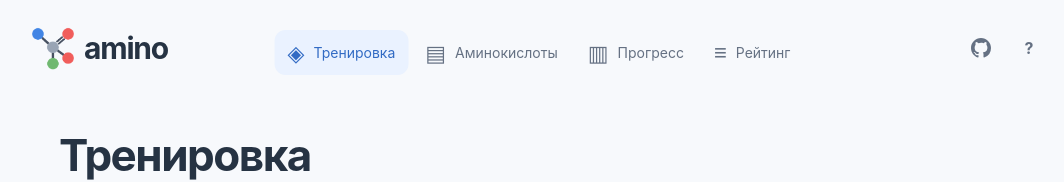
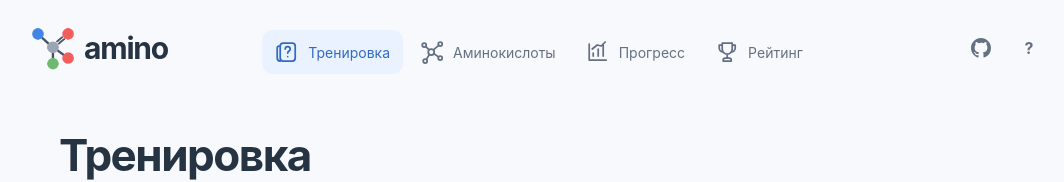
Before and after one commit to EraCat/amino, a website: page index.html in a window 1280 px wide. Shown: the top 182 px of the page, without its empty margins (101-1165 px from the left). Drawn offline with Linux system fonts and the light colour scheme; no server answers.

Commit message:
Replace navigation symbols with approved SVG icons

```diff
--- a/brand.css
+++ b/brand.css
@@ -24,3 +24,7 @@
 @media(min-width:701px) and (max-width:900px){.brand{font-size:26px;gap:5px}.brand-mark{width:40px;height:40px}.bottom-nav button{padding:9px 10px}}
 @media(max-width:700px){.topbar{padding:12px 18px}.brand{font-size:29px;gap:5px}.brand-mark{width:44px;height:44px}.bottom-nav{background:#ffffffed;border-top:1px solid var(--line);border-radius:18px 18px 0 0;box-shadow:0 -4px 22px #26334308;backdrop-filter:blur(12px)}.bottom-nav button.active{background:var(--select-bg);color:var(--select)}}
 @media(prefers-reduced-motion:reduce){.bottom-nav button{transition:none}}
+
+/* Navigation icons approved in the preview. */
+.nav-icon{display:block;width:24px;height:24px;flex-shrink:0;fill:none;stroke:currentColor;stroke-width:1.75;stroke-linecap:round;stroke-linejoin:round}
+@media(min-width:701px) and (max-width:1050px){.topbar{margin-bottom:64px}body>nav.bottom-nav{top:92px;left:50%;right:auto;transform:translateX(-50%)}.bottom-nav button{padding:9px 12px;gap:8px}}
--- a/index.html
+++ b/index.html
@@ -10,6 +10,6 @@
 <body>
 <header class="topbar"><a class="brand" href="#" aria-label="Амино, главная"><img class="brand-mark" src="assets/molecule-mark.png" width="48" height="48" alt=""><span class="brand-name">amino</span></a><div class="header-actions"><a class="github-link" href="https://github.com/EraCat/amino" target="_blank" rel="noopener noreferrer" aria-label="Исходный код на GitHub" title="Исходный код на GitHub"><svg viewBox="0 0 16 16" width="20" height="20" fill="currentColor" aria-hidden="true" focusable="false"><path d="M8 0C3.58 0 0 3.58 0 8c0 3.54 2.29 6.53 5.47 7.59.4.07.55-.17.55-.38 0-.19-.01-.82-.01-1.49-2.01.37-2.53-.49-2.69-.94-.09-.23-.48-.94-.82-1.13-.28-.15-.68-.52-.01-.53.63-.01 1.08.58 1.23.82.72 1.21 1.87.87 2.33.66.07-.52.28-.87.51-1.07-1.78-.2-3.64-.89-3.64-3.95 0-.87.31-1.59.82-2.15-.08-.2-.36-1.02.08-2.12 0 0 .67-.21 2.2.82a7.65 7.65 0 0 1 2-.27c.68 0 1.36.09 2 .27 1.53-1.04 2.2-.82 2.2-.82.44 1.1.16 1.92.08 2.12.51.56.82 1.27.82 2.15 0 3.07-1.87 3.75-3.65 3.95.29.25.54.73.54 1.48 0 1.07-.01 1.93-.01 2.2 0 .21.15.46.55.38A8.013 8.013 0 0 0 16 8c0-4.42-3.58-8-8-8z"/></svg></a><button id="help" class="icon-button" aria-label="О данных и классификации">?</button></div></header>
 <main id="app"></main>
-<nav class="bottom-nav" aria-label="Разделы"><button data-view="train" class="active"><span>◈</span>Тренировка</button><button data-view="library"><span>▤</span>Аминокислоты</button><button data-view="progress"><span>▥</span>Прогресс</button><button data-view="leaderboard"><span>≡</span>Рейтинг</button></nav>
+<nav class="bottom-nav" aria-label="Разделы"><button data-view="train" class="active"><svg class="nav-icon" viewBox="0 0 24 24" width="24" height="24" aria-hidden="true" focusable="false"><rect x="5" y="3" width="15" height="18" rx="3"/><path d="M5 6H4a2 2 0 0 0-2 2v10a3 3 0 0 0 3 3M10 9a2.5 2.5 0 0 1 5 .2c0 1.7-2.5 1.9-2.5 3.8M12.5 16.5h.01"/></svg>Тренировка</button><button data-view="library"><svg class="nav-icon" viewBox="0 0 24 24" width="24" height="24" aria-hidden="true" focusable="false"><circle cx="11" cy="12" r="3"/><circle cx="4" cy="5" r="2"/><circle cx="20" cy="4" r="2"/><circle cx="20" cy="18" r="2"/><circle cx="5" cy="21" r="2"/><path d="m5.4 6.4 3.5 3.5m4.3-.1 5.3-4.5m-4.8 8.4 4.6 3.2m-9  -2.5-3.1 4.8"/></svg>Аминокислоты</button><button data-view="progress"><svg class="nav-icon" viewBox="0 0 24 24" width="24" height="24" aria-hidden="true" focusable="false"><path d="M4 4v16h17M8 16v-3m5 3V9m5 7V5M7 9l5-4 4 1 4-4"/></svg>Прогресс</button><button data-view="leaderboard"><svg class="nav-icon" viewBox="0 0 24 24" width="24" height="24" aria-hidden="true" focusable="false"><path d="M7 3h10v6a5 5 0 0 1-10 0V3ZM7 5H4v3a4 4 0 0 0 4 4m9-7h3v3a4 4 0 0 1-4 4M12 14v4m-4 3v-1a2 2 0 0 1 2-2h4a2 2 0 0 1 2 2v1H8Z"/></svg>Рейтинг</button></nav>
 <dialog id="modal"><div id="modal-content"></div><button id="close-modal" class="button secondary">Закрыть</button></dialog>
 </body></html>
```
